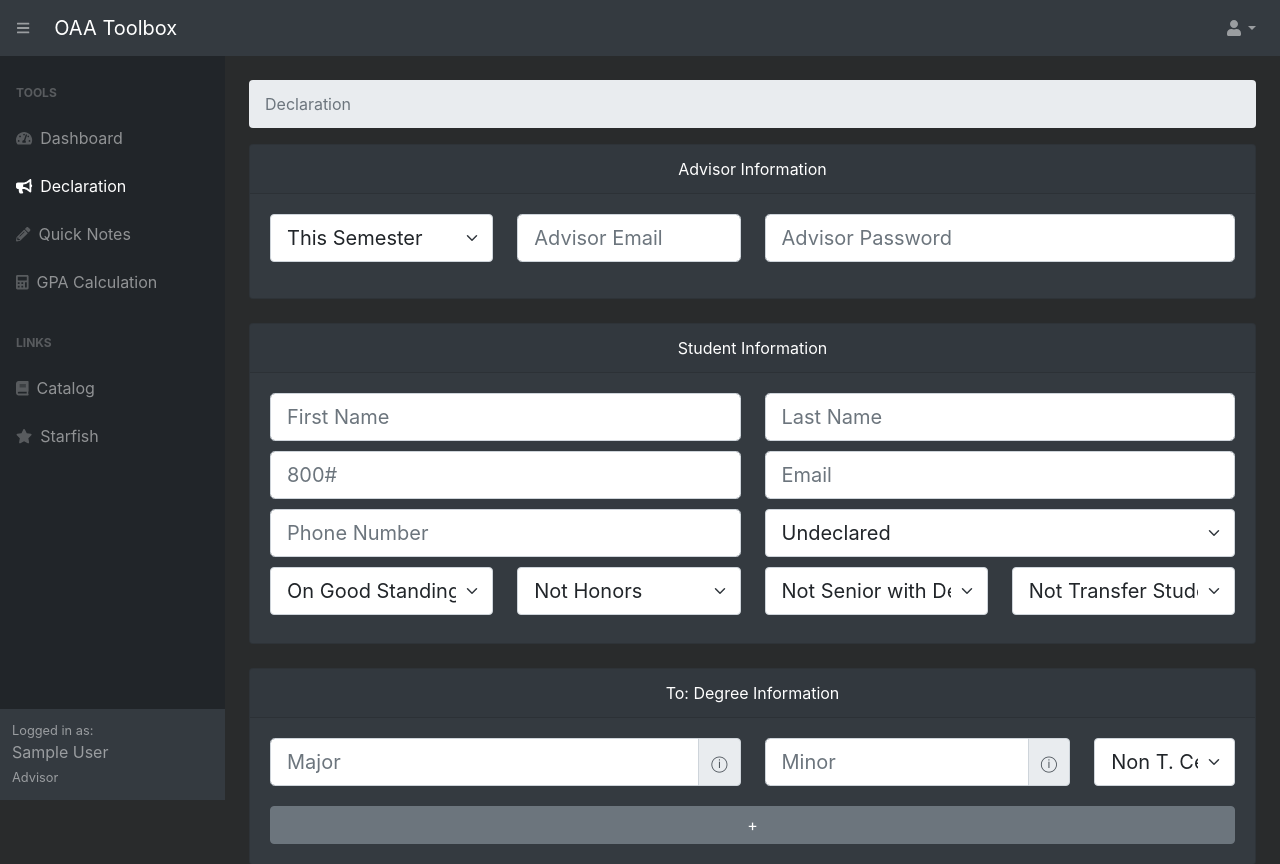
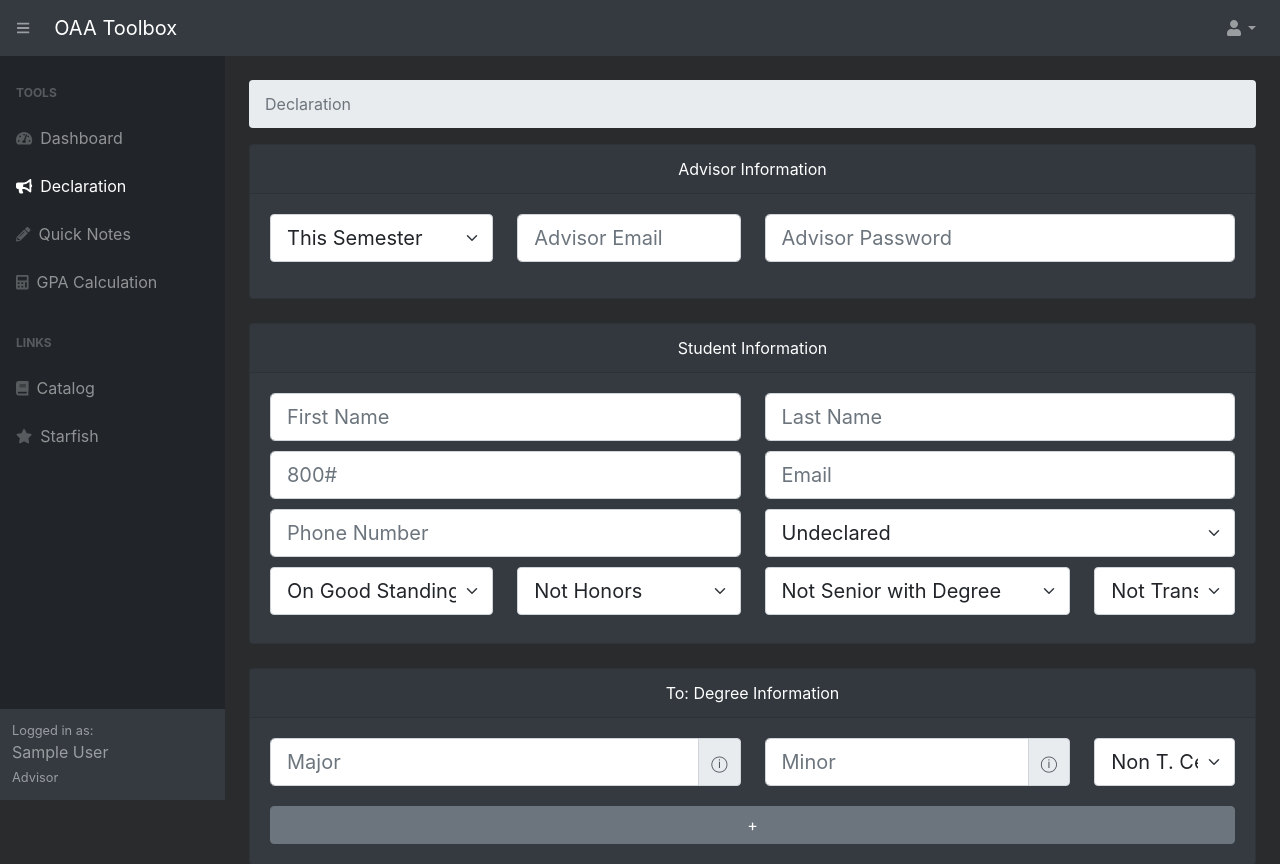
Before and after one commit to cpecue/OAA-Toolbox-4, a Flask app: page /declare in a window 1280 px wide. Shown: the top 864 px of the page. Run offline with Flask 2, Linux system fonts and the light colour scheme; the visitor is signed in with stand-in values (Sample User, id 1); data comes from the database, SQL or seed files in the repository; data that the repository does not hold is empty; some libraries are stand-ins or nearby versions.

```diff
--- a/oaatoolbox/templates/declare.html
+++ b/oaatoolbox/templates/declare.html
@@ -68,13 +68,13 @@
                                           <option value="1">Honors</option>
                                         </select>
                                 </div>
-                                <div class="col-lg-3 mb-2">
+                                <div class="col-lg-4 mb-2">
                                         <select class="form-select form-select-lg" aria-label="student_senior" id="student_senior" onchange="">
                                           <option selected value="0">Not Senior with Degree</option>
                                           <option value="1">Senior with Degree</option>
                                         </select>
                                 </div>
-                                <div class="col-lg-3 mb-2">
+                                <div class="col-lg-2 mb-2">
                                         <select class="form-select form-select-lg" aria-label="student_transfer" id="student_transfer" onchange="">
                                           <option selected value="0">Not Transfer Student</option>
                                           <option value="1">Transfer Student</option>
```
